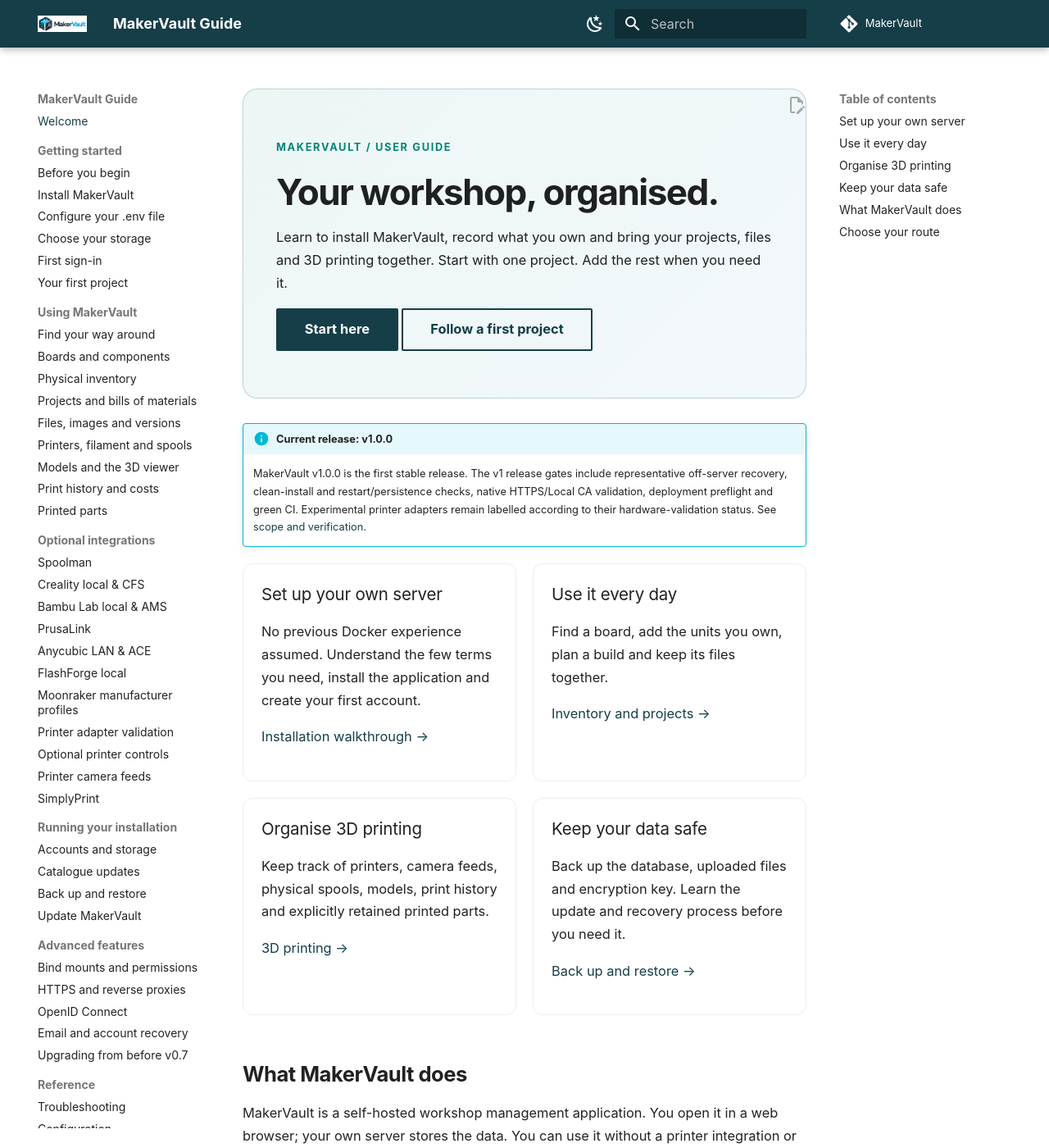
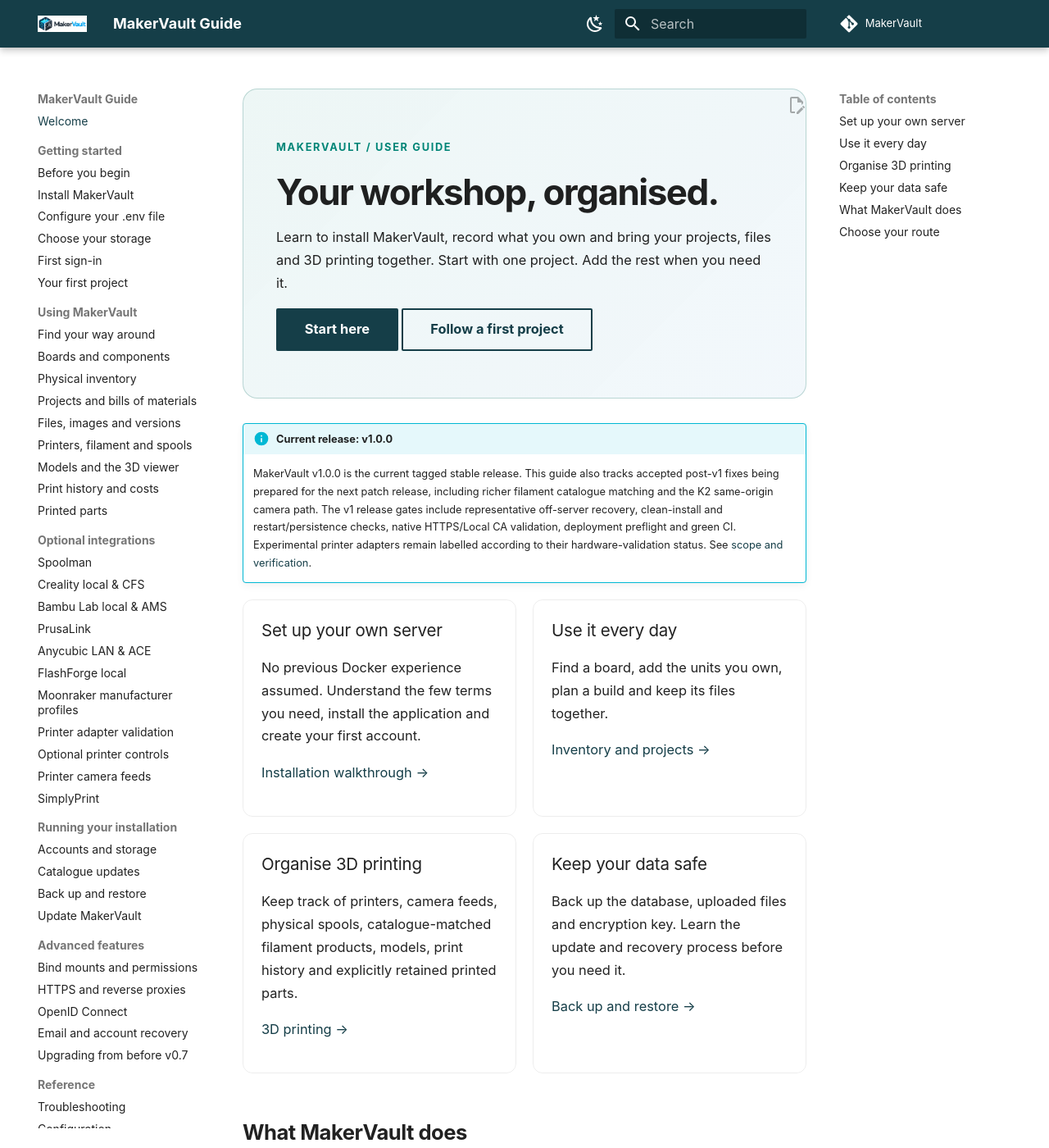
Before and after one commit to gavrd7/MakerVault, an MkDocs documentation site: the page built from docs/guide/index.md, in a window 1280 px wide and 1400 px high. Shown: the whole window at 82% size. Built offline with MkDocs 1.6.1 and Material for MkDocs 9.7.7, drawn with Linux system fonts in a browser that asks for light colours; comment, search, counter and statistics services are not loaded.

Commit message:
Rebase PR #68 docs: docs/guide/index.md

```diff
--- a/docs/guide/index.md
+++ b/docs/guide/index.md
@@ -10,7 +10,7 @@
 </div>
 
 !!! info "Current release: v1.0.0"
-    MakerVault v1.0.0 is the first stable release. The v1 release gates include representative off-server recovery, clean-install and restart/persistence checks, native HTTPS/Local CA validation, deployment preflight and green CI. Experimental printer adapters remain labelled according to their hardware-validation status. See [scope and verification](reference/about.md).
+    MakerVault v1.0.0 is the current tagged stable release. This guide also tracks accepted post-v1 fixes being prepared for the next patch release, including richer filament catalogue matching and the K2 same-origin camera path. The v1 release gates include representative off-server recovery, clean-install and restart/persistence checks, native HTTPS/Local CA validation, deployment preflight and green CI. Experimental printer adapters remain labelled according to their hardware-validation status. See [scope and verification](reference/about.md).
 
 <div class="guide-grid" markdown>
 <div class="guide-card" markdown>
@@ -27,7 +27,7 @@
 </div>
 <div class="guide-card" markdown>
 ### Organise 3D printing
-Keep track of printers, camera feeds, physical spools, models, print history and explicitly retained printed parts.
+Keep track of printers, camera feeds, physical spools, catalogue-matched filament products, models, print history and explicitly retained printed parts.
 
 [3D printing →](using/printing.md)
 </div>
```
